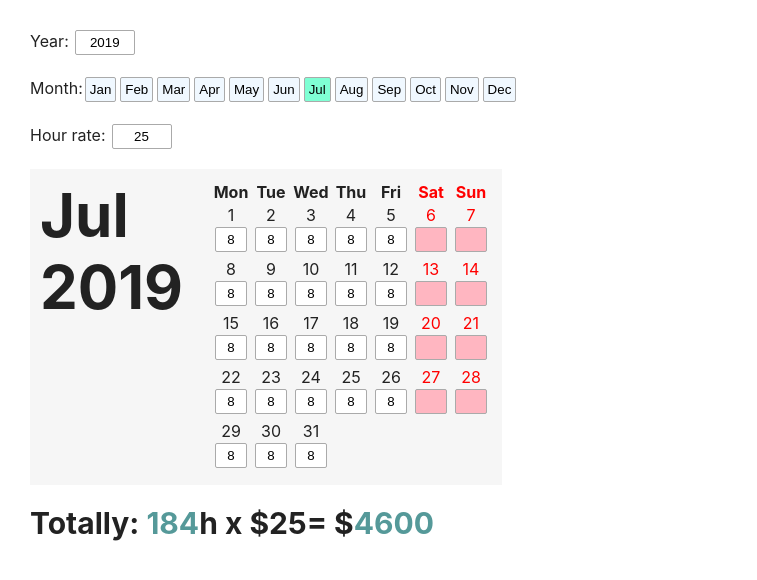
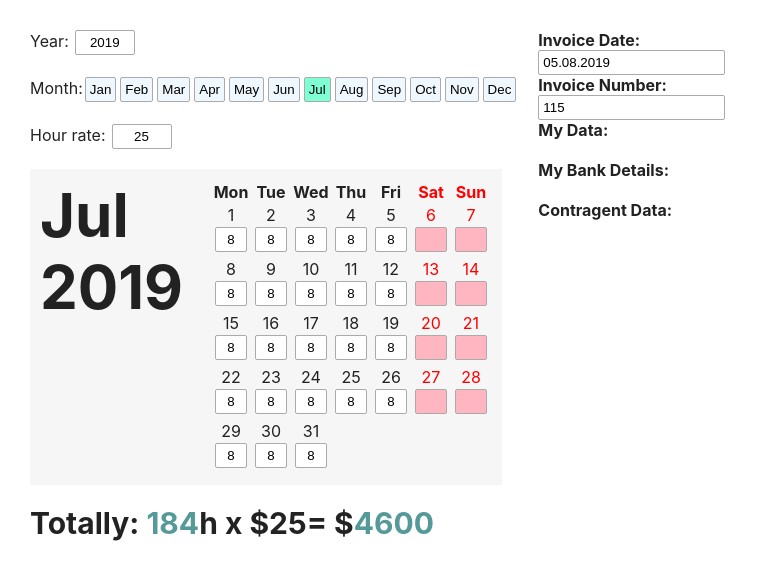
Before and after one commit to a-kalinin/invoice-creator, a React (Create React App) app: page / in a window 1280 px wide. Shown: the top 580 px of the page, without its empty margins (0-757 px from the left). Built offline with nearby package versions, Linux system fonts and the light colour scheme.

Commit message:
Invoice date/number

```diff
--- a/src/components/InvoiceData/index.js
+++ b/src/components/InvoiceData/index.js
@@ -1,15 +1,44 @@
 import * as React from 'react';
 import { AddressContext } from '../../context/Address';
+import { InvoiceContext } from '../../context/Invoice';
 
-const InvoiceData = ({}) => {
-  return (
-    <AddressContext.consumer>
-      {({ my, myBankSwift, myBankAccount, contrAgent }) => {
+const InvoiceData = () => (
+  <InvoiceContext.Consumer>
+    {({ date, setDate, number, setNumber }) => {
+      const onDateChange = (e) => {
+        setDate(e.target.value);
+      };
 
-      }}
-    </AddressContext.consumer>
-  );
-};
+      const onNumberChange = (e) => {
+        setNumber(e.target.value);
+      };
+
+      return (
+        <AddressContext.Consumer>
+          {({ my, myBankSwift, myBankAccount, contrAgent }) => (
+            <div>
+              <div><strong>Invoice Date:</strong></div>
+              <input value={date} onChange={onDateChange} />
+              <br />
+              <div><strong>Invoice Number:</strong></div>
+              <input value={number} onChange={onNumberChange} />
+              <br />
+              <div><strong>My Data:</strong></div>
+              {my.map((el, i) => <div key={`${el}_${i}`}>{el}</div>)}
+              <br />
+              <div><strong>My Bank Details:</strong></div>
+              <div>{myBankSwift}</div>
+              <div>{myBankAccount}</div>
+              <br />
+              <div><strong>Contragent Data:</strong></div>
+              {contrAgent.map((el, i) => <div key={`${el}_${i}`}>{el}</div>)}
+            </div>
+          )}
+        </AddressContext.Consumer>
+      );
+    }}
+  </InvoiceContext.Consumer>
+);
 
 InvoiceData.defaultProps = {
 };
--- a/src/containers/Landing/index.js
+++ b/src/containers/Landing/index.js
@@ -3,11 +3,14 @@ import dateformat from 'dateformat';
 import CalendarView from '../../components/CalendarView';
 import DateAndRateForm from '../../components/DateAndRateForm';
 import Total from '../../components/Total';
+import InvoiceData from '../../components/InvoiceData';
 import * as Dates from '../../utils/Dates';
 import { HoursContext } from '../../context/Hours';
 import { DateContext } from '../../context/Date';
 import { HourRateContext } from '../../context/HourRate';
 import { InvoiceContext } from '../../context/Invoice';
+import { contractDate } from '../../utils/constants';
+import style from './index.module.css';
 
 const Landing = () => {
   const initYear = new Date().getFullYear();
@@ -17,7 +20,7 @@ const Landing = () => {
   const [month, setMonth] = React.useState(new Date(initYear, initMonth).getMonth());
   const [hourRate, setHourRate] = React.useState('25');
   const [date, setDate] = React.useState(dateformat('dd.mm.yyyy'));
-  const [number, setNumber] = React.useState('25');
+  const [number, setNumber] = React.useState(Dates.countMonthsFromDate(contractDate));
   const [hours, setHours] = React.useState(Dates.getInitialHours(year, month));
 
   React.useEffect(() => { setHours(Dates.getInitialHours(year, month)); }, [month, year]);
@@ -31,6 +34,7 @@ const Landing = () => {
       <HoursContext.Provider value={{ hours, setHours }}>
         <DateContext.Provider value={{ year, setYear, month, setMonth }}>
           <HourRateContext.Provider value={{ hourRate, setHourRate }}>
+            <div className={style.flex}>
               <div>
                 <DateAndRateForm />
                 <br />
@@ -38,6 +42,8 @@ const Landing = () => {
                 <br />
                 <br />
                 <Total />
+              </div>
+              <InvoiceData />
             </div>
           </HourRateContext.Provider>
        </DateContext.Provider>
--- /dev/null
+++ b/src/containers/Landing/index.module.css
@@ -0,0 +1,6 @@
+.flex{
+  display: flex;
+}
+.flex > * {
+  margin-right: 20px;
+}
--- a/src/context/Date.js
+++ b/src/context/Date.js
@@ -2,7 +2,7 @@ import * as React from 'react';
 
 export const DateContext = React.createContext({
   month: [],
-  setMonth: () => ([]),
+  setMonth: () => {},
   year: [],
-  setYear: () => ([]),
+  setYear: () => {},
 });
--- a/src/context/HourRate.js
+++ b/src/context/HourRate.js
@@ -2,5 +2,5 @@ import * as React from 'react';
 
 export const HourRateContext = React.createContext({
   hourRate: [],
-  setHourRate: () => ([]),
+  setHourRate: () => {},
 });
--- a/src/context/Hours.js
+++ b/src/context/Hours.js
@@ -2,5 +2,5 @@ import * as React from 'react';
 
 export const HoursContext = React.createContext({
   hours: [],
-  setHours: () => ([]),
+  setHours: () => {},
 });
--- a/src/utils/Dates.js
+++ b/src/utils/Dates.js
@@ -46,6 +46,12 @@ export const getInitialHours = (year, month) => {
     });
 };
 
+export const countMonthsFromDate = (date) => {
+  const dateObj = new Date(date);
+  const now = new Date();
+  return now.getMonth() - dateObj.getMonth() + (12 * (now.getFullYear() - dateObj.getFullYear()));
+};
+
 export const get = (year, month) => {
   const startDate = getStartDateObj(year, month);
   const startDay = getStartDay(startDate);
--- a/src/utils/constants.js
+++ b/src/utils/constants.js
@@ -6,3 +6,5 @@ export const months =
     'January', 'February', 'March', 'April', 'May', 'June',
     'July', 'August', 'September', 'October', 'November', 'December',
   ];
+
+export const contractDate = process.env.REACT_APP_CONTRACT_DATE;
```
Also changed, not shown: 1 other file (tests, documents, lock files or other folders). Lines whose indentation alone changed are shown as unchanged.
